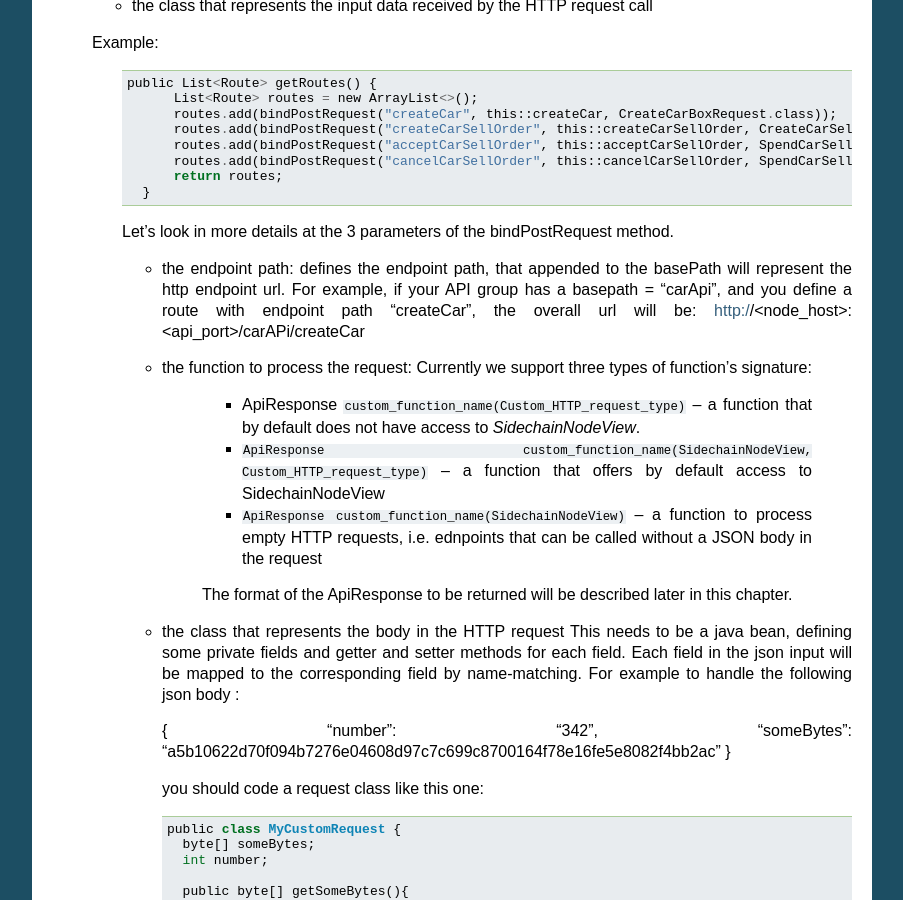
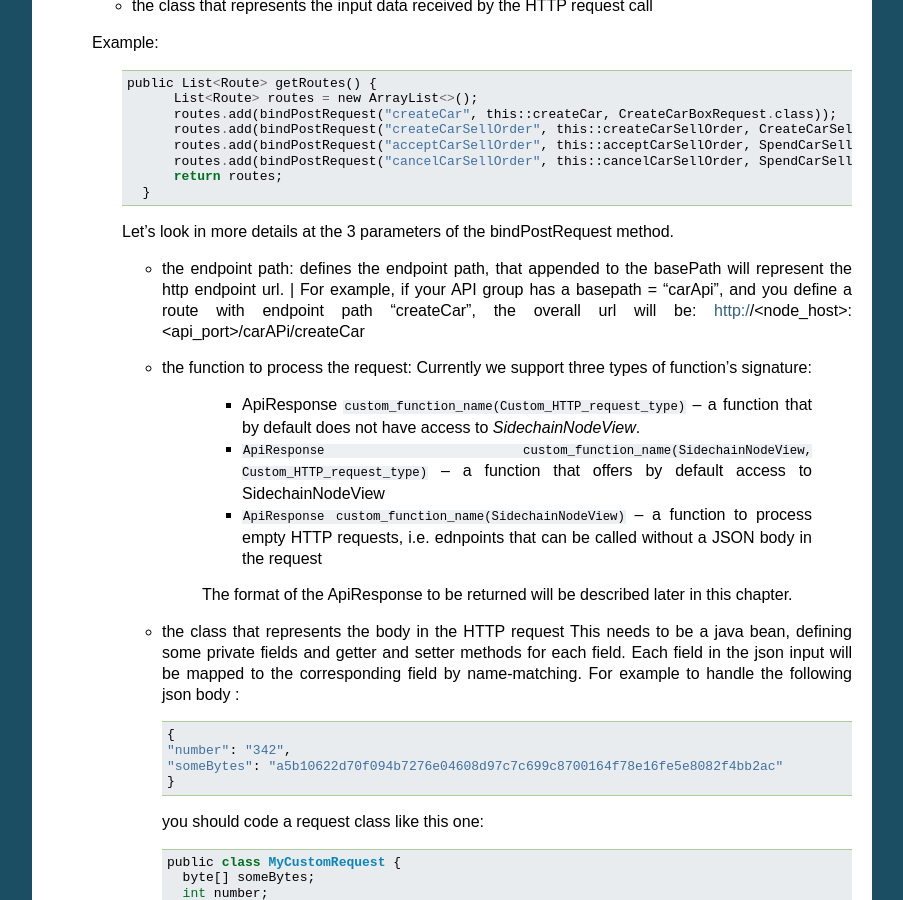
Before and after one commit to HorizenOfficial/developer-horizen-global, a Sphinx documentation site: the page built from docs/introduction/Sidechain-SDK-extension.rst, in a window 1280 px wide and 900 px high, scrolled down 5021 px. Shown: the whole window, without its empty margins (198-1101 px from the left). Built offline with Sphinx 7.4.7, drawn with Linux system fonts in a browser that asks for light colours; some of the changed text lies outside the part shown.

Commit message:
more formatting changes and a small grammar change 5th edit

```diff
--- a/docs/introduction/Sidechain-SDK-extension.rst
+++ b/docs/introduction/Sidechain-SDK-extension.rst
@@ -183,7 +183,7 @@ Then, the developer could implement the needed custom state checks in the follow
   * Any specific action after a rollback of the state (for example, in case of fork/invalid block) should be defined here.
     ::
 
-      public Try<ApplicationState> onRollback(byte[] version)``
+      public Try<ApplicationState> onRollback(byte[] version)
 
 
 
@@ -246,7 +246,7 @@ To add custom API you have to create a class which extends the com.horizen.api.h
 
     - the endpoint path:
       defines the endpoint path, that appended to the basePath will represent the http endpoint url.
-      For example, if your API group has a basepath = "carApi", and you define a route with endpoint path "createCar", the overall url will be: http://<node_host>:<api_port>/carAPi/createCar
+      | For example, if your API group has a basepath = "carApi", and you define a route with endpoint path "createCar", the overall url will be: http://<node_host>:<api_port>/carAPi/createCar
 
     - the function to process the request:
       Currently we support three types of function’s signature:
@@ -263,11 +263,12 @@ To add custom API you have to create a class which extends the com.horizen.api.h
       This needs to be a java bean, defining some private fields and  getter and setter methods for each field.
       Each field in the json input will be mapped to the corresponding field by name-matching.
       For example to handle the  following json body :
+      ::
 
-      {
-      "number": "342",
-      "someBytes": "a5b10622d70f094b7276e04608d97c7c699c8700164f78e16fe5e8082f4bb2ac"
-      }
+        {
+        "number": "342",
+        "someBytes": "a5b10622d70f094b7276e04608d97c7c699c8700164f78e16fe5e8082f4bb2ac"
+        }
 
       you should code a request class like this one:
       ::
```
